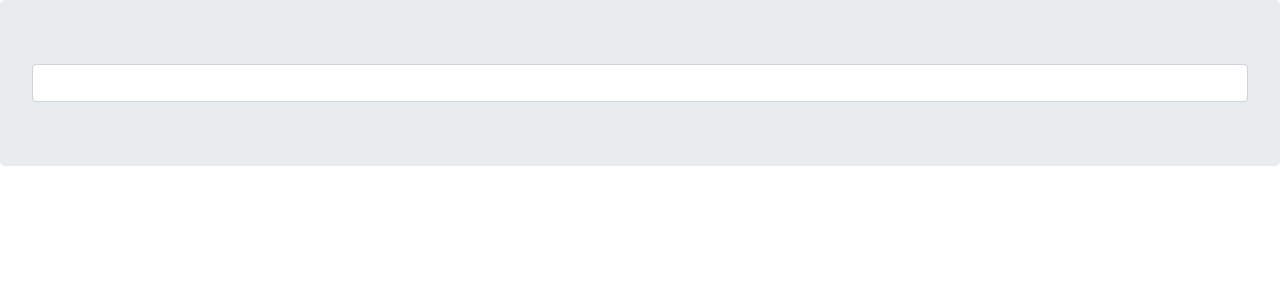
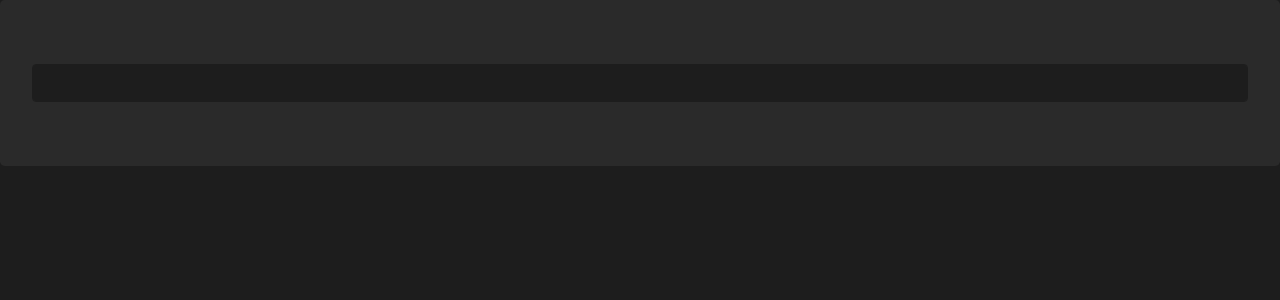
Before and after one commit to tuhinchakraborty/todomin, a React (Create React App) app: page / in a window 1280 px wide. Shown: the top 300 px of the page. Built offline with nearby package versions, Linux system fonts and the light colour scheme.

Commit message:
add styling

```diff
--- a/package.json
+++ b/package.json
@@ -1,6 +1,6 @@
 {
   "name": "todomin",
-  "version": "0.1.0",
+  "version": "0.0.1",
   "private": true,
   "author": "tuhinchakraborty",
   "main": "public/electron.js",
--- a/src/AddTodo.js
+++ b/src/AddTodo.js
@@ -2,6 +2,7 @@ import React, { Component } from "react";
 import Jumbotron from "react-bootstrap/Jumbotron";
 import InputGroup from "react-bootstrap/InputGroup";
 import FormControl from "react-bootstrap/FormControl";
+import "./App.css";
 
 class AddTodo extends Component {
   constructor() {
@@ -10,18 +11,19 @@ class AddTodo extends Component {
   }
 
   handleKeyPress = (target) => {
-    if(target.key === 'Enter') {
-        const todoText = this.textInput.current.value
-        this.props.todoText(todoText)
+    if (target.key === "Enter") {
+      const todoText = this.textInput.current.value;
+      this.props.todoText(todoText);
     }
-  }
+  };
 
   render() {
     return (
       <>
-        <Jumbotron>
+        <Jumbotron className="Todo-text-section">
           <InputGroup>
             <FormControl
+              className="Todo-form-control"
               aria-describedby="inputGroup-sizing-sm"
               ref={this.textInput}
               type="text"
--- a/src/App.css
+++ b/src/App.css
@@ -36,3 +36,17 @@
     transform: rotate(360deg);
   }
 }
+
+body {
+  background-color: #1D1D1D;
+}
+
+.Todo-text-section {
+  background-color: #2a2a2a;
+}
+
+.Todo-form-control, .Todo-form-control:focus {
+  background-color: #1D1D1D;
+  border-color: #1D1D1D;
+  color: #898989;
+}
```
